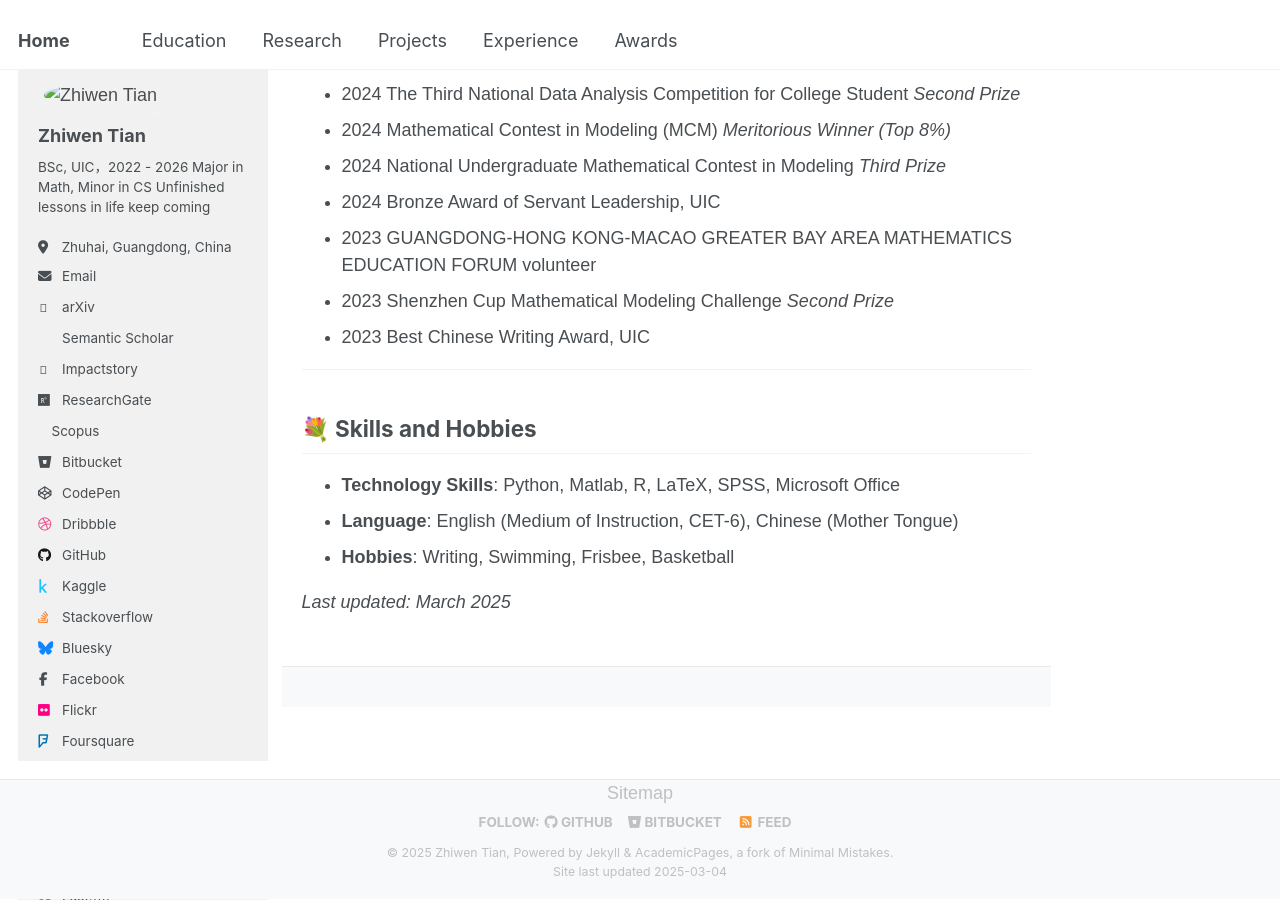
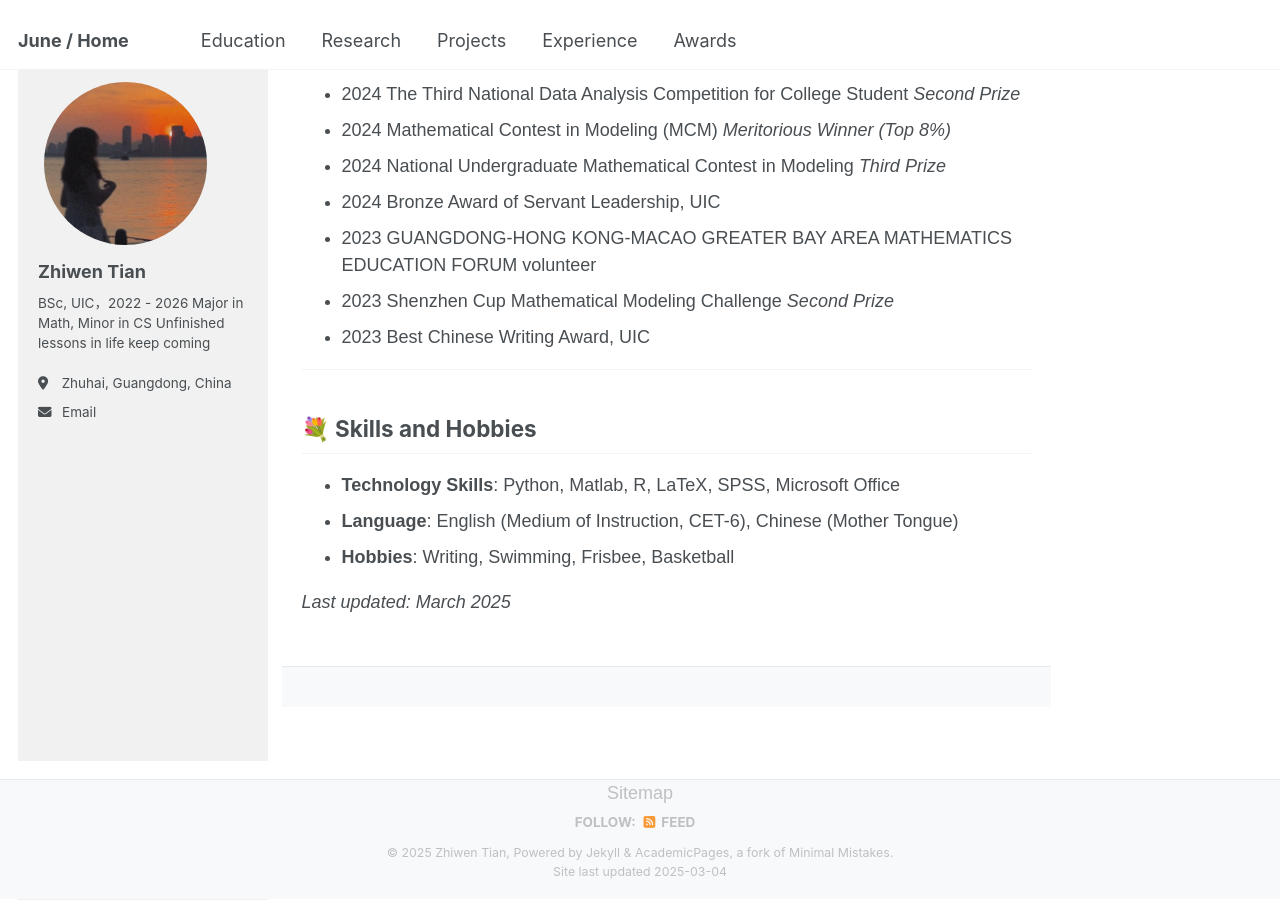
Before and after one commit to Orange1207/Orange1207.github.io, a Jekyll site: the page built from _pages/about.md, in a window 1280 px wide and 900 px high, scrolled down 1756 px. Built offline with Jekyll 4.4.1, drawn with Linux system fonts in a browser that asks for light colours; some web fonts are replaced.

Commit message:
Update _config.yml

```diff
--- a/_config.yml
+++ b/_config.yml
@@ -9,74 +9,74 @@
 # Basic Site Settings
 locale                   : "en-US"
 site_theme               : "default"
-title                    : "Home"
+title                    : "June / Home"
 title_separator          : "-"
 name                     : &name "Zhiwen Tian"
 description              : &description "personal description"
 url                      : https://Orange1207.github.io # the base hostname & protocol for your site e.g. "https://[your GitHub username].github.io"
-#baseurl                  : "" # the subpath of your site, e.g. "/blog"
-#repository               : "academicpages/academicpages.github.io"
+baseurl                  : "" # the subpath of your site, e.g. "/blog"
+repository               : "Orange1207/Orange1207.github.io"
 
 # Site Author - The following control what appear as part of the author content on the side bar.
 #               If a field is blank the icon and link will not appear, otherwise it will be shown.
 #               Additional customization can be done by editing /_includes/author-profile.html
 author:
   # Biographic information
-  avatar           : "images/personal.jpg"
+  avatar           : "personal.jpg"
   name             : "Zhiwen Tian"
-  pronouns         : ""  # example: "she/her"
-  bio              : |
+  pronouns         :  # example: "she/her"
+  bio              :  |
     BSc, UIC，2022 - 2026
     Major in Math, Minor in CS
     Unfinished lessons in life keep coming
   location         : "Zhuhai, Guangdong, China"
-  #employer         : "Red Brick University"
-  #uri              : "" # URL
-  email            : "s230033036@mail.uic.edu.cn"
+  employer         :  # URL"Red Brick University"
+  uri              :  # URL
+  email            : "Email: s230033036@mail.uic.edu.cn"
 
   # Academic websites
-  arxiv            : "" # URL - Update with the correct link to your profile
-  #googlescholar    : "https://scholar.google.com/citations?user=PS_CX0AAAAAJ"
-  impactstory      : "" # URL
-  #orcid            : "http://orcid.org/yourorcidurl"
-  semantic         : "" # URL
-  #pubmed           : "https://www.ncbi.nlm.nih.gov/pubmed/?term=john+snow"
-  researchgate     : "" # URL
-  scopus           : "" # URL
+  arxiv            :  # URL - Update with the correct link to your profile
+  googlescholar    :  # URL "https://scholar.google.com/citations?user=PS_CX0AAAAAJ"
+  impactstory      :  # URL
+  orcid            :  # URL "http://orcid.org/yourorcidurl"
+  semantic         :  # URL
+  pubmed           :  # URL "https://www.ncbi.nlm.nih.gov/pubmed/?term=john+snow"
+  researchgate     :  # URL
+  scopus           :  # URL
 
   # Repositories and software development
-  bitbucket        : "" # Username - Update with your username on the site
-  codepen          : "" # Username
-  dribbble         : "" # Username
-  github           : "academicpages"
-  kaggle           : "" # Username
-  stackoverflow    : "" # User number or user number and name (i.e., use "1" or "1/jeff-atwood")
+  bitbucket        :  # Username - Update with your username on the site
+  codepen          :  # Username
+  dribbble         :  # Username
+  github           :  # URL "academicpages"
+  kaggle           :  # Username
+  stackoverflow    :  # User number or user number and name (i.e., use "1" or "1/jeff-atwood")
 
   # Social media
-  bluesky          : "bsky.app" # Replace this with you Bluesky username
-  facebook         : "" # Username
-  flickr           : "" # Username
-  foursquare       : "" # Username
-  goodreads        : "" # Username
-  google_plus      : "" # Username
-  keybase          : "" # Username
-  instagram        : "" # Username
-  lastfm           : "" # Username
-  linkedin         : "" # Username
-  mastodon         : "" # URL
-  medium           : "" # URL
-  pinterest        : "" # Username
-  soundcloud       : "" # Username
-  steam            : "" # Username
-  telegram         : "" # URL
-  tumblr           : "" # Username
-  twitter          : "" # Username for X / Twitter
-  vine             : "" # Username
-  weibo            : "" # Username
-  wikipedia        : "" # Username
-  xing             : "" # Username
-  youtube          : "" # Username
-  zhihu            : "" # Username
+  bluesky          :  # URL "bsky.app" # Replace this with you Bluesky username
+  facebook         :  # Username
+  flickr           :  # Username
+  foursquare       :  # Username
+  goodreads        :  # Username
+  google_plus      :  # Username
+  keybase          :  # Username
+  instagram        :  # Username
+  lastfm           :  # Username
+  linkedin         :  # Username
+  mastodon         :  # URL
+  medium           :  # URL
+  pinterest        :  # Username
+  soundcloud       :  # Username
+  steam            :  # Username
+  telegram         :  # URL
+  tumblr           :  # Username
+  twitter          :  # Username for X / Twitter
+  vine             :  # Username
+  weibo            :  # Username
+  wikipedia        :  # Username
+  xing             :  # Username
+  youtube          :  # Username
+  zhihu            :  # Username
 
 # Publication Category - The following the list of publication categories and their headings
 publication_category:
@@ -88,22 +88,22 @@ publication_category:
     title: 'Conference Papers'
 
 # Site Settings
-teaser                   : "" # filename of teaser fallback teaser image placed in /images/, .e.g. "500x300.png"
+teaser                   :  # filename of teaser fallback teaser image placed in /images/, .e.g. "500x300.png"
 breadcrumbs              : false # true, false (default)
 words_per_minute         : 160
 future                   : true
 read_more                : "disabled" # if enabled, adds "Read more" links to excerpts
 talkmap_link             : false      #change to true to add link to talkmap on talks page
 comments:
-  provider               : "" # false (default), "disqus", "discourse", "facebook", "google-plus", "staticman", "custom"
+  provider               :  # false (default), "disqus", "discourse", "facebook", "google-plus", "staticman", "custom"
   disqus:
-    shortname            : ""
+    shortname            :
   discourse:
-    server               : "" # https://meta.discourse.org/t/embedding-discourse-comments-via-javascript/31963 , e.g.: meta.discourse.org
+    server               :  # https://meta.discourse.org/t/embedding-discourse-comments-via-javascript/31963 , e.g.: meta.discourse.org
   facebook:
-    appid                : ""
-    num_posts            : "" # 5 (default)
-    colorscheme          : "" # "light" (default), "dark"
+    appid                :
+    num_posts            :  # 5 (default)
+    colorscheme          :  # "light" (default), "dark"
 staticman:
   allowedFields          : ['name', 'email', 'url', 'message']
   branch                 : "gh-pages" # "master", "gh-pages"
@@ -122,37 +122,37 @@ staticman:
         format           : "iso8601" # "iso8601" (default), "timestamp-seconds", "timestamp-milliseconds"
 atom_feed:
   hide                   : false     # change to true to hide the RSS feed in the footer
-  path                   : "" # blank (default) uses feed.xml
+  path                   :  # blank (default) uses feed.xml
 
 
 # SEO Related
-google_site_verification : ""
-bing_site_verification   : ""
-alexa_site_verification  : ""
-yandex_site_verification : ""
+google_site_verification :
+bing_site_verification   :
+alexa_site_verification  :
+yandex_site_verification :
 
 
 # Social Sharing
 twitter:
-  username               : &twitter ""
+  username               : &twitter
 facebook:
-  username               : ""
-  app_id                 : ""
-  publisher              : ""
-og_image                 : "" # Open Graph/Twitter default site image
+  username               :
+app_id                 :
+publisher              :
+og_image                 :  # Open Graph/Twitter default site image
 # For specifying social profiles
 # - https://developers.google.com/structured-data/customize/social-profiles
 social:
-  type                   : "" # Person or Organization (defaults to Person)
-  name                   : "" # If the user or organization name differs from the site's name
-  links: [] # An array of links to social media profiles
+  type                   :  # Person or Organization (defaults to Person)
+  name                   :  # If the user or organization name differs from the site's name
+  links:  # An array of links to social media profiles
 
 
 # Analytics
 analytics:
   provider               :  "false" # false (default), "google", "google-universal", "google-analytics-4", "custom"
   google:
-    tracking_id          : ""
+    tracking_id          :
 
 
 # Reading Files
```
